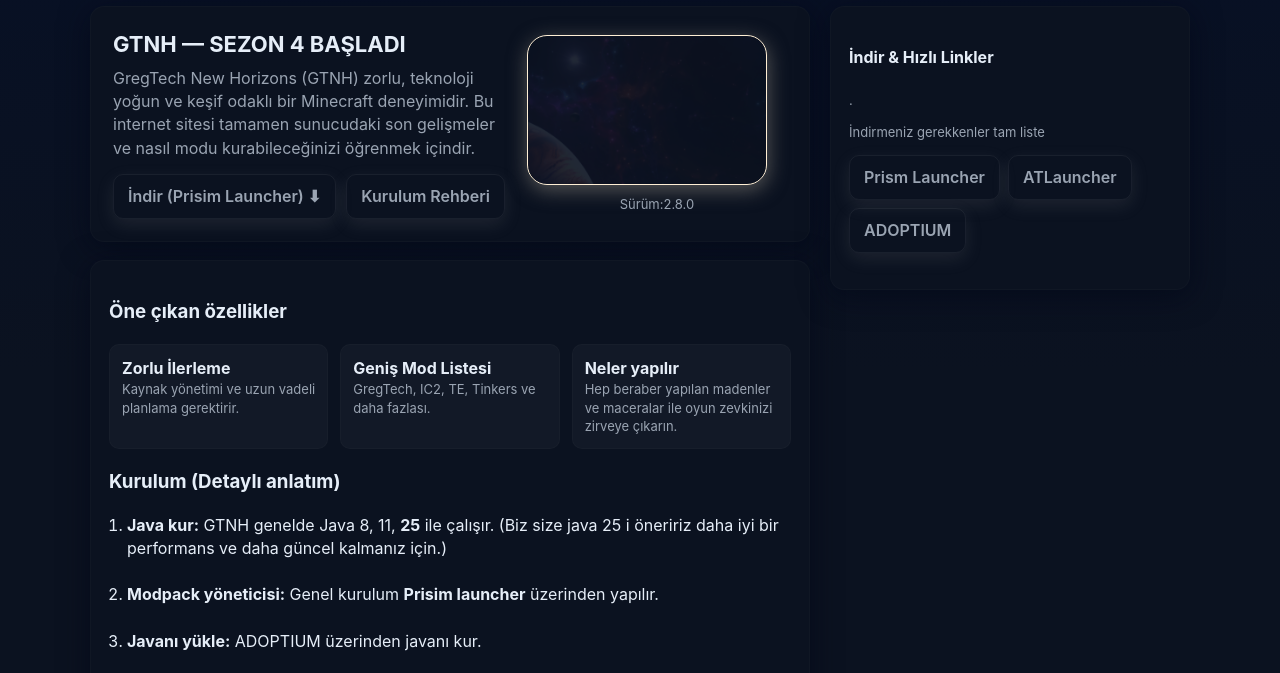
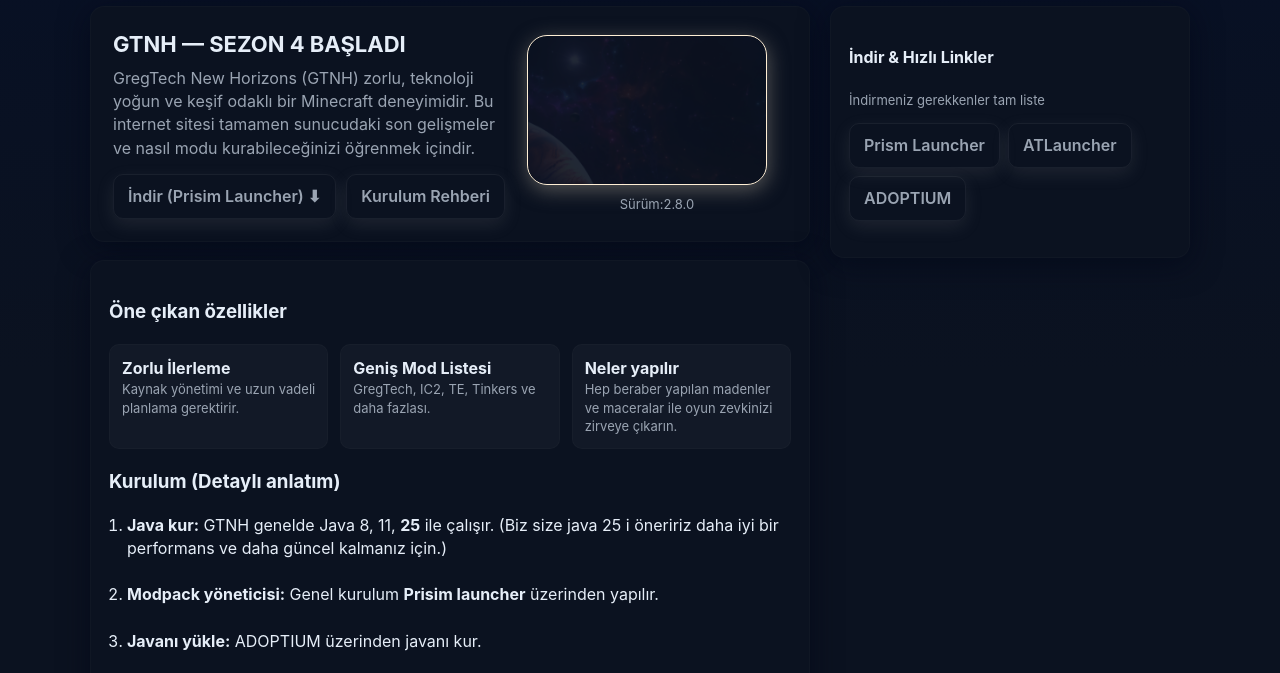
Before and after one commit to cankaan200772-code/cankaan200772-code.github.io, a website built with webpack: page index.html in a window 1280 px wide. Shown: the part 107-780 px from the top of the page. Built offline with nearby package versions, Linux system fonts and the light colour scheme.

Commit message:
güncelledim

```diff
--- a/index.html
+++ b/index.html
@@ -263,7 +263,7 @@
                 <h4>İndir & Hızlı Linkler</h4>
 
                 <p class="muted small"></p>
-              <p class="muted small">.</p>
+              <p class="muted small"></p>
 
                 <p class="muted small">İndirmeniz gerekkenler tam liste</p>
 
```
